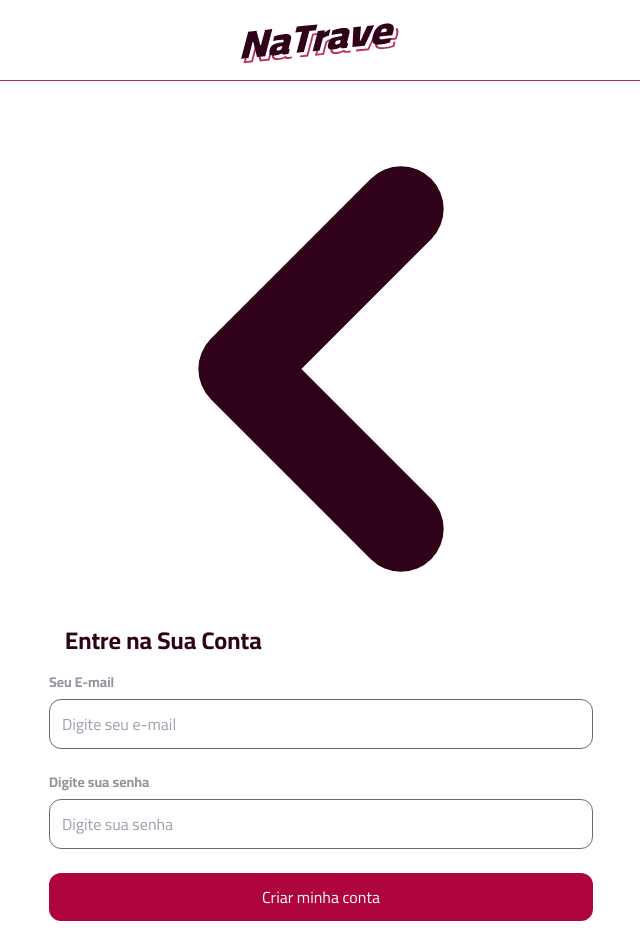
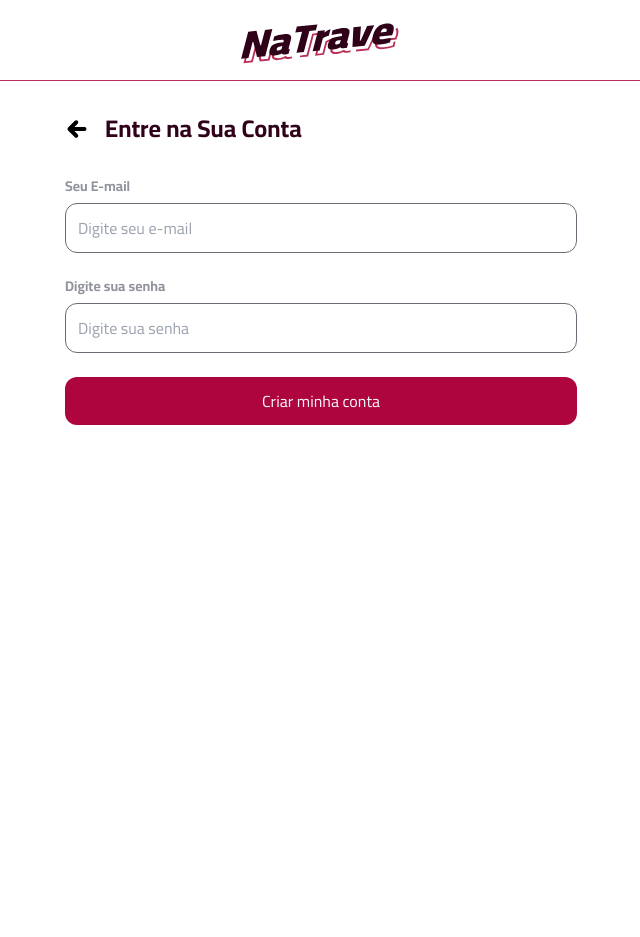
Before and after one commit to hugossilva2/Codar.me, a React (Vite) app in the folder projeto/web/: page /login in a window 1280 px wide. Shown: the whole page, without its empty margins (319-959 px from the left). After the commit the page ends 800 px from the top, so only its background shows below. Built offline with nearby package versions, Linux system fonts and the light colour scheme.

Commit message:
tela login finalizada

```diff
--- a/projeto/web/src/components/icons/index.jsx
+++ b/projeto/web/src/components/icons/index.jsx
@@ -1,4 +1,4 @@
-import { ReactComponent as arrowLeft } from './svgs/arrow-left.svg'
+import { ReactComponent as arrowLeft } from './svgs/back.svg'
 
 const icons = {
     arrowLeft
@@ -7,4 +7,4 @@ const icons = {
 export const Icon = ({name, ...props}) => {
     const Element = icons[name]
     return<Element {...props}/>
-}
+} //inseri icons
--- a/projeto/web/src/pages/Login/index.jsx
+++ b/projeto/web/src/pages/Login/index.jsx
@@ -13,13 +13,17 @@ export const Login = () => {
                 <img src="/logo/logo-fundo-branco.svg" alt="" className="w-32 md:w-40" />
             </header>
             <main className="container max-w-xl p-4">
-                <div className="p-4">
-                    <Icon name="arrowLeft"/>
+                <div className="p-4 flex space-x-4 items-center">
+                       {/* adicionar link para home*/}
+                    <a href="/">
+                    <Icon name="arrowLeft" className="h-6"/>
+                    </a>
+
                     <h2 className="text-xl font-bold">
                         Entre na Sua Conta
                     </h2>
                 </div>
-                <form className="space-y-6">
+                <form className="p-4 space-y-6">
                    <Input
                    type="text"
                    name="email"
```
